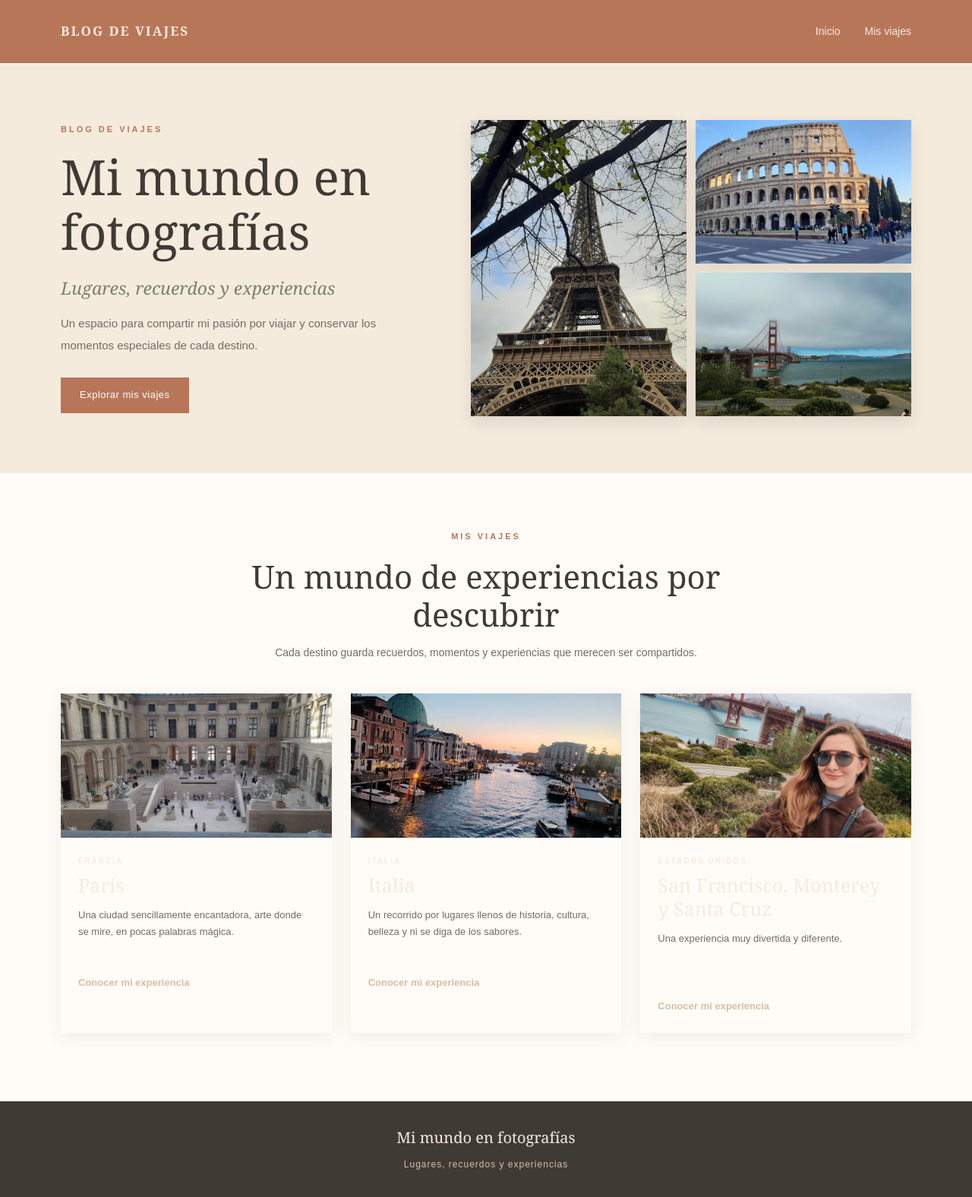
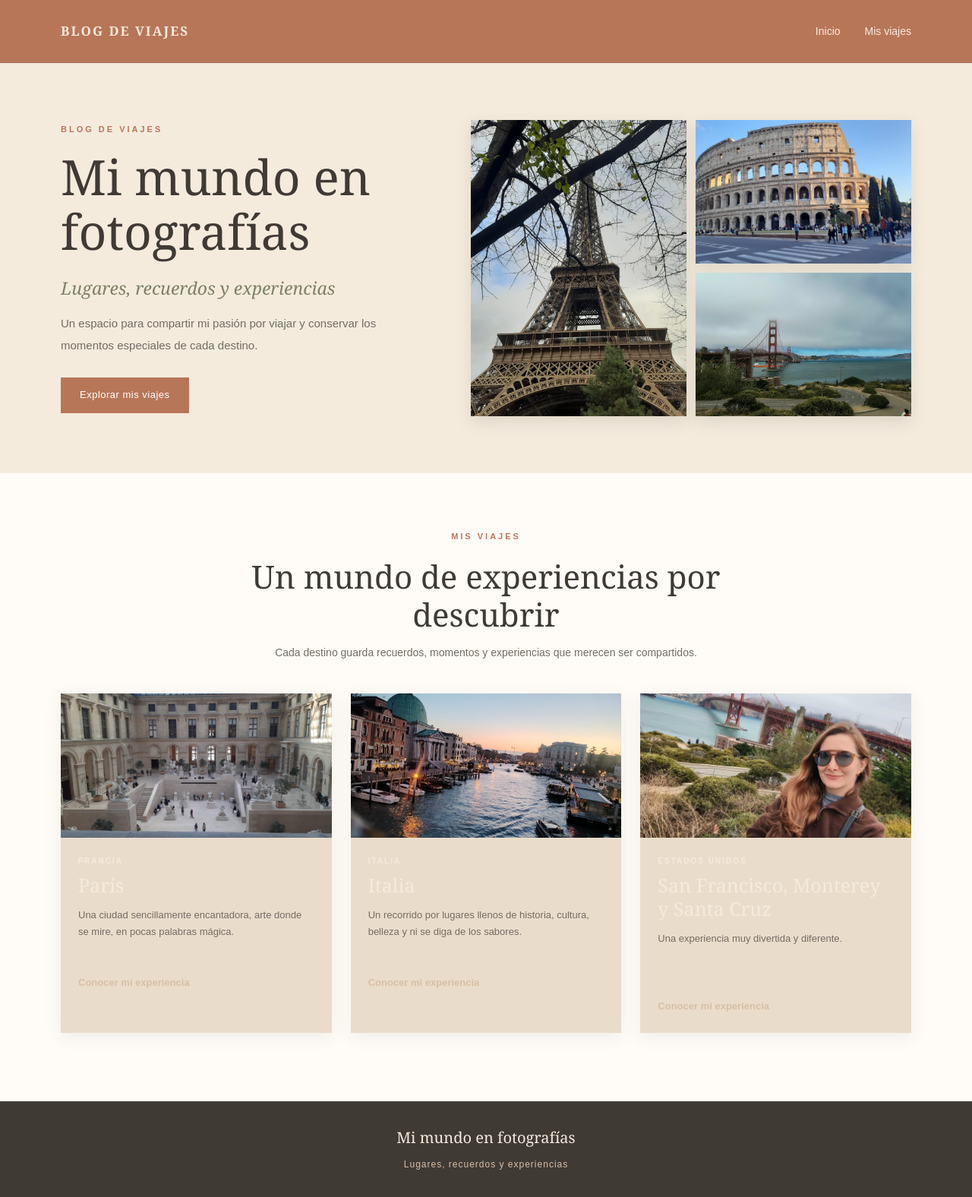
Before and after one commit to jszuluaga/mi-mundo-en-fotografias, a Jekyll site: the page built from index.html, in a window 1280 px wide. Shown: the whole page at 76% size. Built offline with Jekyll 4.4.1, drawn with Linux system fonts in a browser that asks for light colours.

Commit message:
Update style.css

```diff
--- a/assets/css/style.css
+++ b/assets/css/style.css
@@ -10,7 +10,7 @@
   --marron: #403A35;
   --blanco: #FFFCF7;
   --texto-suave: #746C64;
-  --arenarosa #EADCCB;
+  --arenarosa: #EADCCB;
 }
 
 * {
```
